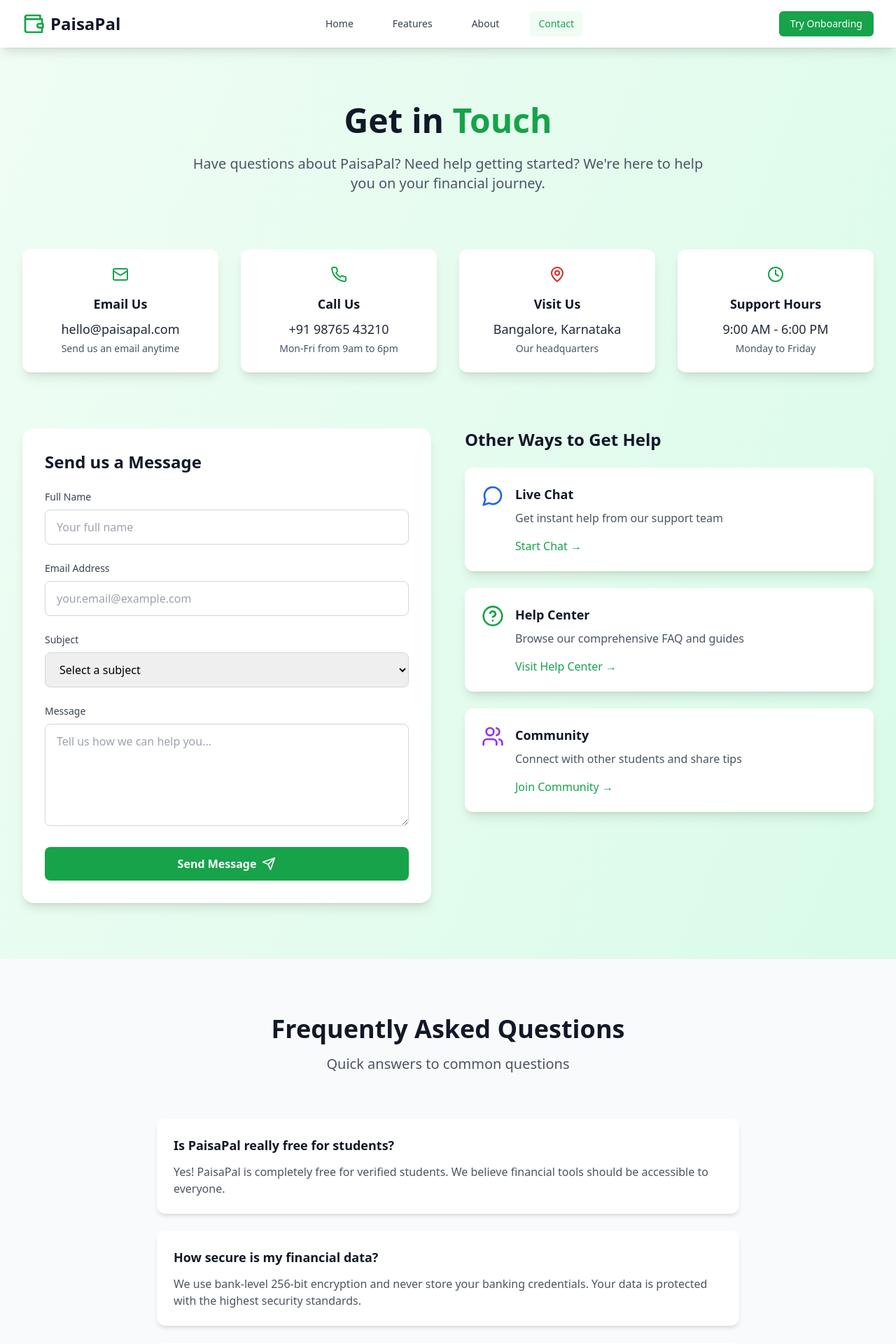
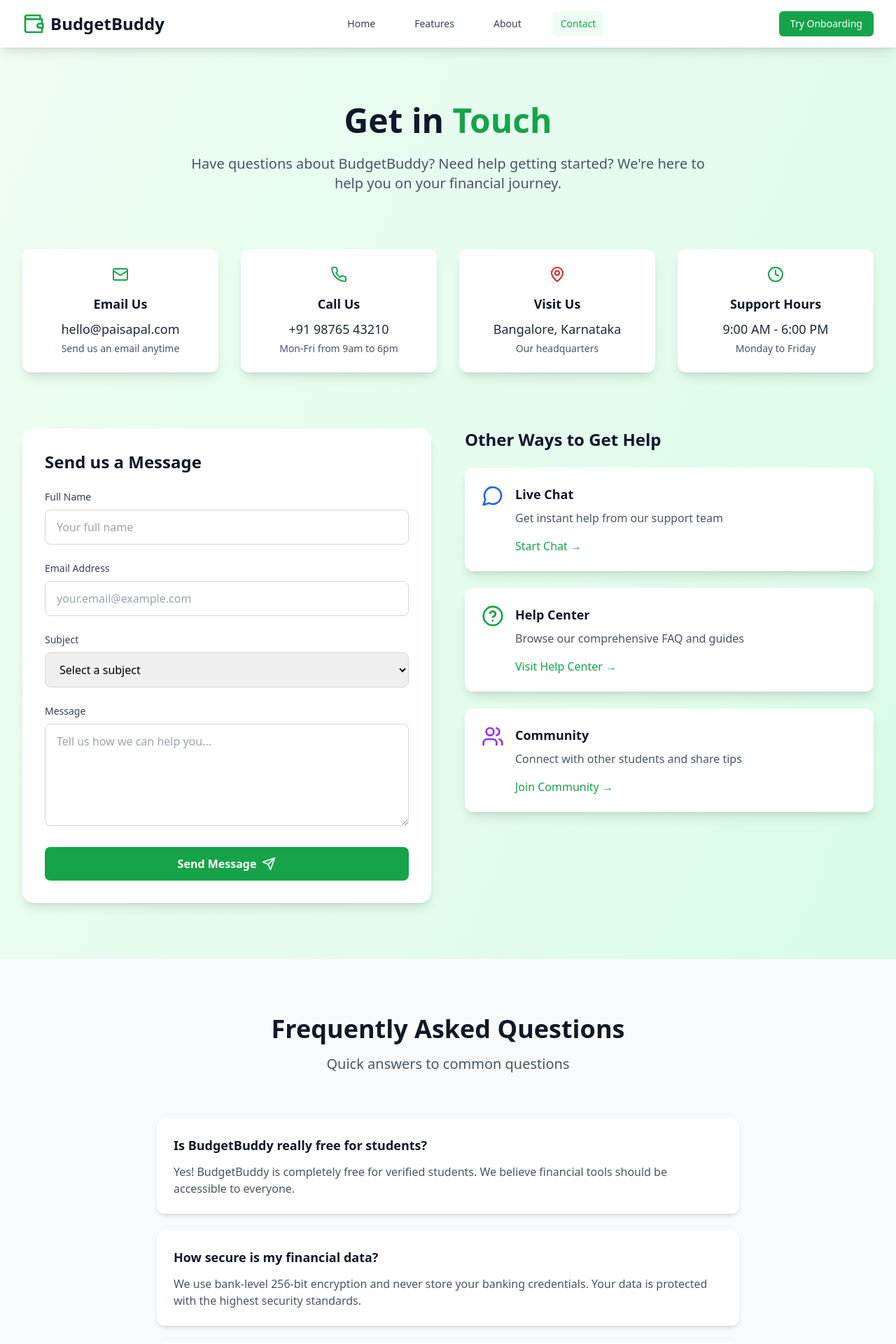
Before and after one commit to thanos181818/studentmoney, a React (Vite) app: page /contact in a window 1280 px wide. Shown: the top 1920 px of the page at 70% size. Built offline with nearby package versions, Linux system fonts and the light colour scheme.

Commit message:
Rename PaisaPal to BudgetBuddy

```diff
--- a/index.html
+++ b/index.html
@@ -4,7 +4,7 @@
     <meta charset="UTF-8" />
     <link rel="icon" type="image/svg+xml" href="/vite.svg" />
     <meta name="viewport" content="width=device-width, initial-scale=1.0" />
-    <title>PaisaPal - Student Fintech MVP Prototype</title>
+    <title>BudgetBuddy - Student Fintech MVP Prototype</title>
   </head>
   <body>
     <div id="root"></div>
--- a/package.json
+++ b/package.json
@@ -1,6 +1,6 @@
 {
   "name": "vite-react-typescript-starter",
-  "homepage": "https://sahilmehta43442-del.github.io/paisapal/",
+  "homepage": "https://sahilmehta43442-del.github.io/budgetbuddy/",
   "private": true,
   "version": "0.0.0",
   "type": "module",
--- a/src/components/Footer.tsx
+++ b/src/components/Footer.tsx
@@ -10,7 +10,7 @@ const Footer: React.FC = () => {
           <div className="col-span-1 md:col-span-2">
             <div className="flex items-center space-x-2 mb-4">
               <Wallet className="h-8 w-8 text-green-400" />
-              <span className="text-2xl font-bold">PaisaPal</span>
+              <span className="text-2xl font-bold">BudgetBuddy</span>
             </div>
             <p className="text-gray-300 mb-4 max-w-md">
               Empowering students with smart financial tools for a brighter future.
@@ -19,7 +19,7 @@ const Footer: React.FC = () => {
             <div className="flex space-x-4">
               <div className="flex items-center space-x-2 text-gray-300">
                 <Mail className="h-4 w-4" />
-                <span className="text-sm">hello@paisapal.com</span>
+                <span className="text-sm">hello@budgetbuddy.com</span>
               </div>
             </div>
           </div>
@@ -79,7 +79,7 @@ const Footer: React.FC = () => {
 
         <div className="border-t border-gray-800 mt-8 pt-8 text-center">
           <p className="text-gray-400">
-            © 2025 PaisaPal. All rights reserved. Built for students, by students.
+            © 2025 BudgetBuddy. All rights reserved. Built for students, by students.
           </p>
         </div>
       </div>
--- a/src/components/Header.tsx
+++ b/src/components/Header.tsx
@@ -21,7 +21,7 @@ const Header: React.FC = () => {
         <div className="flex justify-between items-center py-4">
           <Link to="/" className="flex items-center space-x-2">
             <Wallet className="h-8 w-8 text-green-600" />
-            <span className="text-2xl font-bold text-gray-900">PaisaPal</span>
+            <span className="text-2xl font-bold text-gray-900">BudgetBuddy</span>
           </Link>
 
           {/* Desktop Navigation */}
--- a/src/components/OnboardingFlow.tsx
+++ b/src/components/OnboardingFlow.tsx
@@ -74,7 +74,7 @@ const OnboardingFlow: React.FC<OnboardingFlowProps> = ({ onComplete }) => {
               </div>
             </div>
             <h1 className="text-3xl font-bold text-gray-900 mb-4">
-              Welcome to PaisaPal!
+              Welcome to BudgetBuddy!
             </h1>
             <p className="text-lg text-gray-600 mb-8 max-w-md mx-auto">
               Your smart money companion for college life. Track expenses, split bills, and save like a pro!
@@ -200,7 +200,7 @@ const OnboardingFlow: React.FC<OnboardingFlowProps> = ({ onComplete }) => {
             disabled={currentStep === 1 && selectedGoals.length === 0}
             className="bg-green-600 hover:bg-green-700 disabled:bg-gray-300 text-white px-8 py-3 rounded-xl font-semibold transition-colors flex items-center"
           >
-            {currentStep === 3 ? 'Start Using PaisaPal' : 'Continue'}
+            {currentStep === 3 ? 'Start Using BudgetBuddy' : 'Continue'}
             <ArrowRight className="ml-2 h-5 w-5" />
           </button>
         </div>
--- a/src/pages/AboutPage.tsx
+++ b/src/pages/AboutPage.tsx
@@ -65,7 +65,7 @@ const AboutPage: React.FC = () => {
     {
       year: "2022",
       title: "Founded",
-      description: "PaisaPal was founded by two IIT graduates who struggled with financial management during college"
+      description: "BudgetBuddy was founded by two IIT graduates who struggled with financial management during college"
     },
     {
       year: "2023",
@@ -91,7 +91,7 @@ const AboutPage: React.FC = () => {
         <div className="max-w-7xl mx-auto text-center">
           <h1 className="text-4xl md:text-5xl font-bold text-gray-900 mb-6">
             About{' '}
-            <span className="text-green-600">PaisaPal</span>
+            <span className="text-green-600">BudgetBuddy</span>
           </h1>
           <p className="text-xl text-gray-600 max-w-3xl mx-auto mb-8">
             We're on a mission to empower every student with the financial tools and knowledge
--- a/src/pages/ContactPage.tsx
+++ b/src/pages/ContactPage.tsx
@@ -90,8 +90,8 @@ const ContactPage: React.FC = () => {
 
   const faqs = [
     {
-      question: "Is PaisaPal really free for students?",
-      answer: "Yes! PaisaPal is completely free for verified students. We believe financial tools should be accessible to everyone."
+      question: "Is BudgetBuddy really free for students?",
+      answer: "Yes! BudgetBuddy is completely free for verified students. We believe financial tools should be accessible to everyone."
     },
     {
       question: "How secure is my financial data?",
@@ -117,7 +117,7 @@ const ContactPage: React.FC = () => {
             <span className="text-green-600">Touch</span>
           </h1>
           <p className="text-xl text-gray-600 max-w-3xl mx-auto">
-            Have questions about PaisaPal? Need help getting started?
+            Have questions about BudgetBuddy? Need help getting started?
             We're here to help you on your financial journey.
           </p>
         </div>
--- a/src/pages/FeaturesPage.tsx
+++ b/src/pages/FeaturesPage.tsx
@@ -173,7 +173,7 @@ const FeaturesPage: React.FC = () => {
         <div className="max-w-7xl mx-auto px-4 sm:px-6 lg:px-8">
           <div className="text-center mb-16">
             <h2 className="text-3xl md:text-4xl font-bold text-gray-900 mb-4">
-              Why Choose PaisaPal?
+              Why Choose BudgetBuddy?
             </h2>
             <p className="text-xl text-gray-600">
               See how we compare to other financial apps
@@ -186,7 +186,7 @@ const FeaturesPage: React.FC = () => {
                 <thead className="bg-gray-50">
                   <tr>
                     <th className="px-6 py-4 text-left text-sm font-semibold text-gray-900">Feature</th>
-                    <th className="px-6 py-4 text-center text-sm font-semibold text-green-600">PaisaPal</th>
+                    <th className="px-6 py-4 text-center text-sm font-semibold text-green-600">BudgetBuddy</th>
                     <th className="px-6 py-4 text-center text-sm font-semibold text-gray-500">Other Apps</th>
                   </tr>
                 </thead>
--- a/src/pages/HomePage.tsx
+++ b/src/pages/HomePage.tsx
@@ -43,7 +43,7 @@ const HomePage: React.FC = () => {
     {
       name: "Priya Sharma",
       role: "Engineering Student, IIT Delhi",
-      content: "Finally tracked where my pocket money goes! Saved ₹8,000 for my Goa trip using PaisaPal's savings pots.",
+      content: "Finally tracked where my pocket money goes! Saved ₹8,000 for my Goa trip using BudgetBuddy's savings pots.",
       rating: 5,
       avatar: "👩‍🎓"
     },
@@ -270,7 +270,7 @@ const HomePage: React.FC = () => {
               Real Stories from Real Students
             </h2>
             <p className="text-xl text-gray-600">
-              See how PaisaPal is changing student financial habits
+              See how BudgetBuddy is changing student financial habits
             </p>
           </div>
 
@@ -310,7 +310,7 @@ const HomePage: React.FC = () => {
             Ready to Master Your Money?
           </h2>
           <p className="text-xl text-gray-600 mb-8">
-            Join the waitlist and be among the first students to experience PaisaPal
+            Join the waitlist and be among the first students to experience BudgetBuddy
           </p>
           <div className="flex flex-col sm:flex-row gap-4 justify-center">
             <button
--- a/vite.config.ts
+++ b/vite.config.ts
@@ -3,7 +3,7 @@ import react from '@vitejs/plugin-react';
 
 // https://vitejs.dev/config/
 export default defineConfig({
-    base: '/paisapal/',
+    base: '/budgetbuddy/',
   plugins: [react()],
   optimizeDeps: {
     exclude: ['lucide-react'],
```
Also changed, not shown: 1 other file (tests, documents, lock files or other folders).
